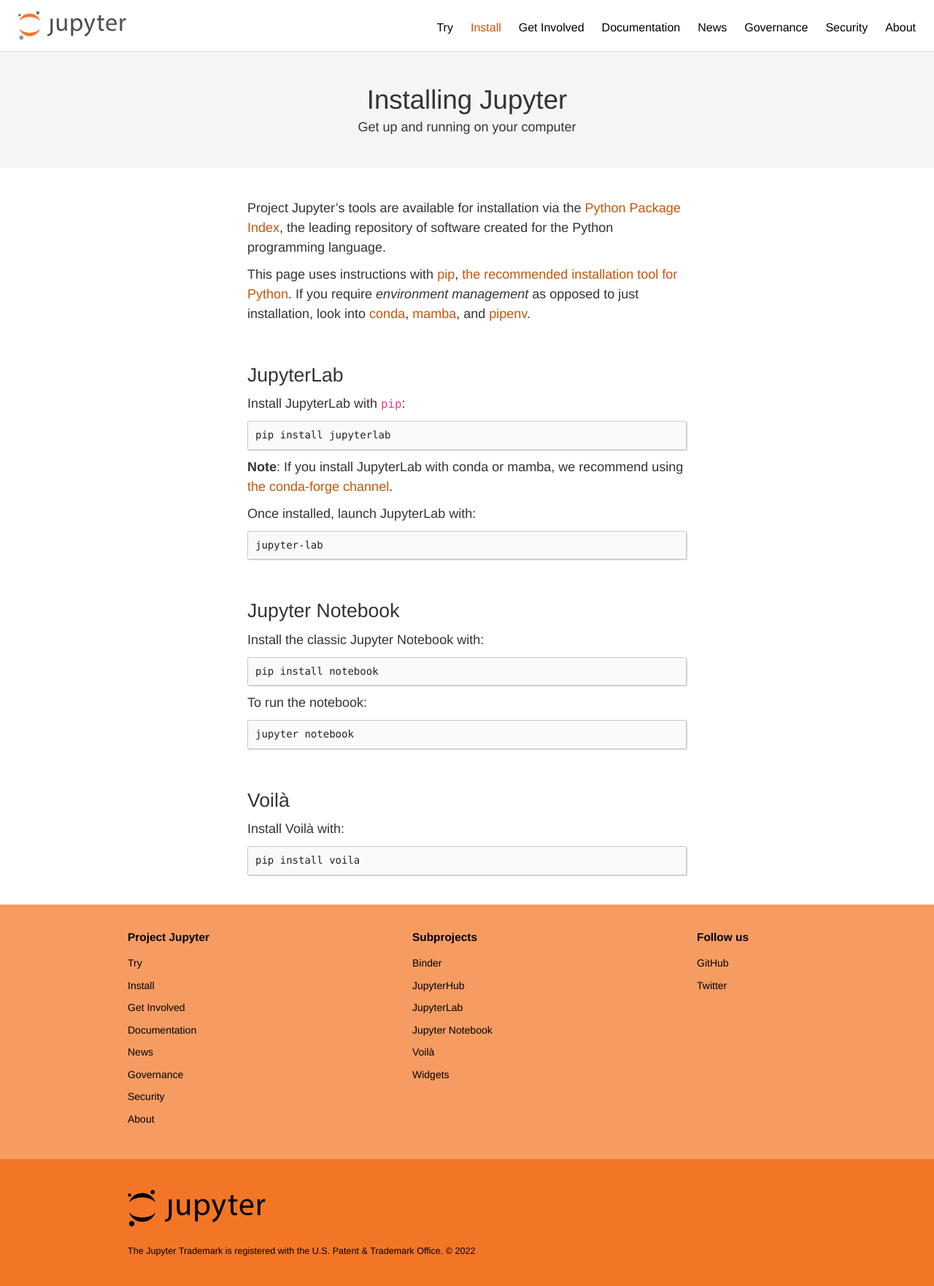
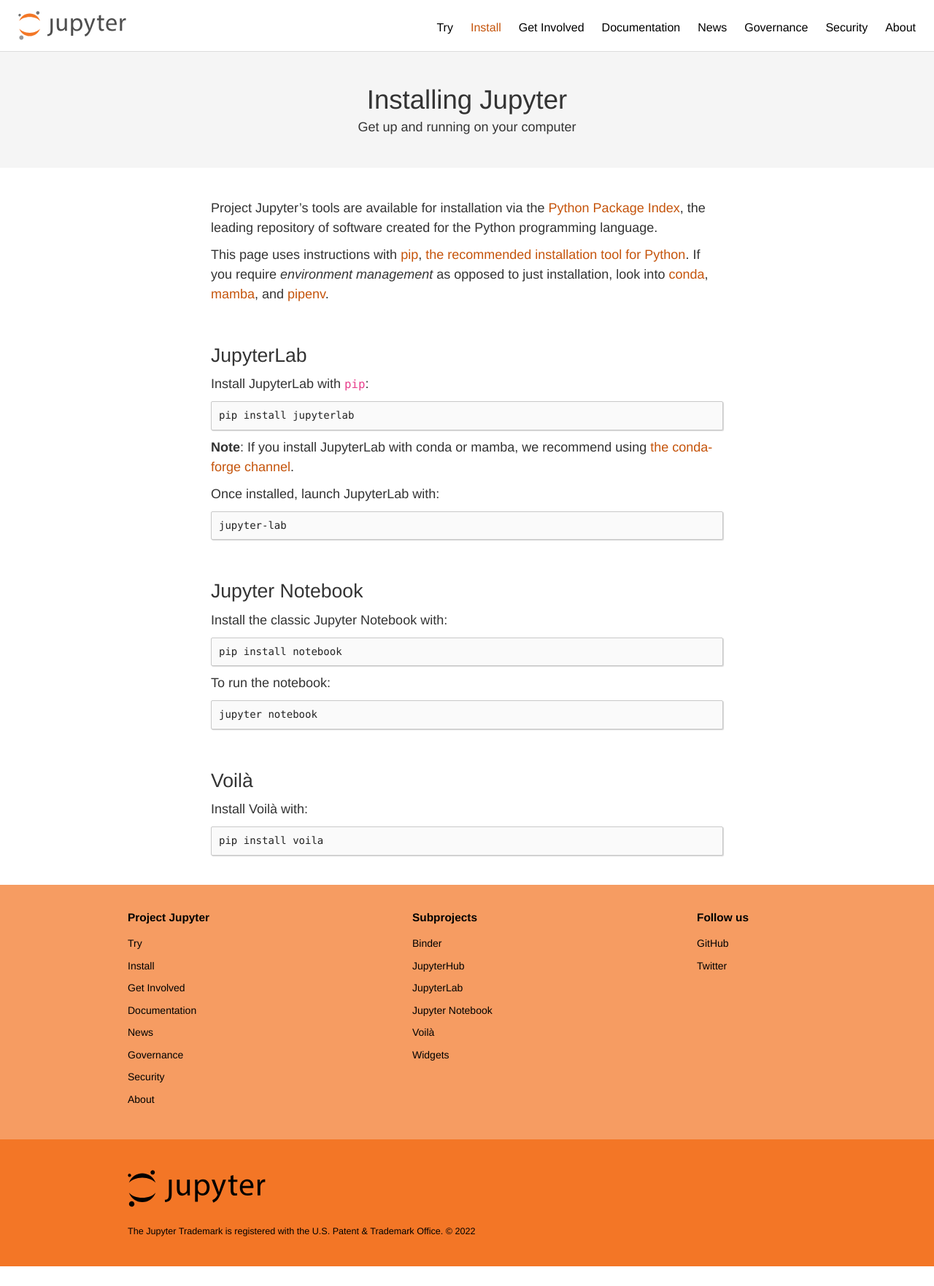
Before and after one commit to jupyter/jupyter.github.io, a Jekyll site: the page built from install.md, in a window 1280 px wide. Shown: the whole page at 73% size. Built offline with Jekyll 4.4.1, drawn with Linux system fonts in a browser that asks for light colours; comment, search, counter and statistics services are not loaded; after the commit the page ends 1736 px from its top, so only the background shows below that.

Commit message:
630 wide is a bit too narrow for a lot of content

```diff
--- a/_sass/components/_containers.scss
+++ b/_sass/components/_containers.scss
@@ -6,7 +6,7 @@
   margin-right: auto;
   margin-left: auto;
   &.content--copy {
-     max-width: 630px;
+     max-width: 730px;
   }
   &.content--wide {
      max-width: 930px;
```
